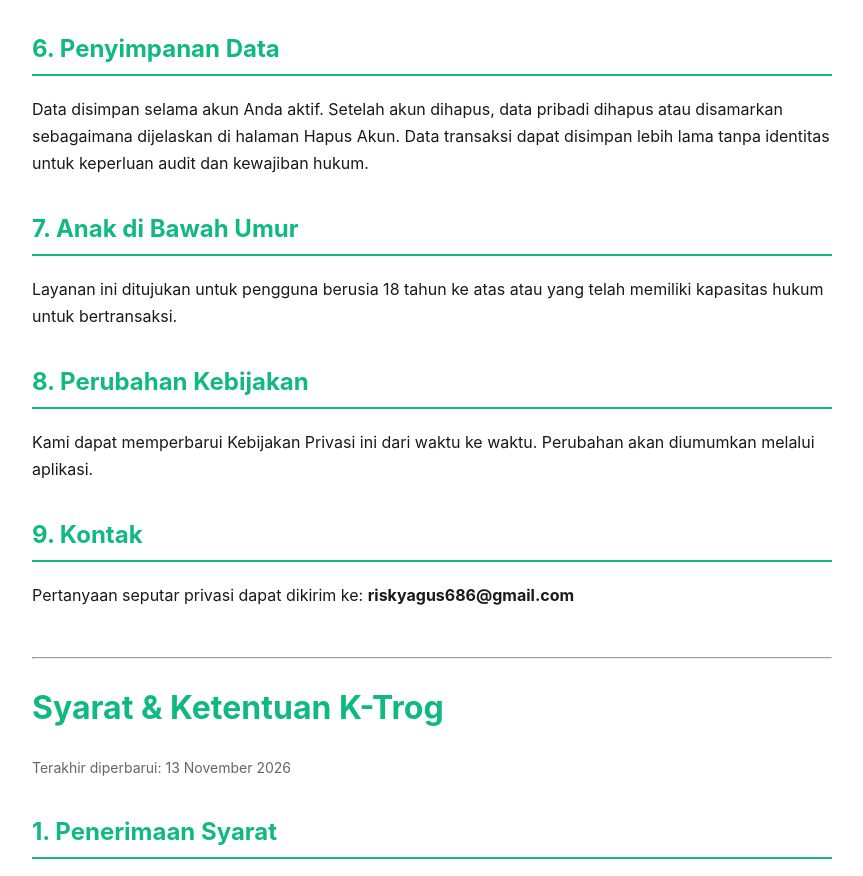
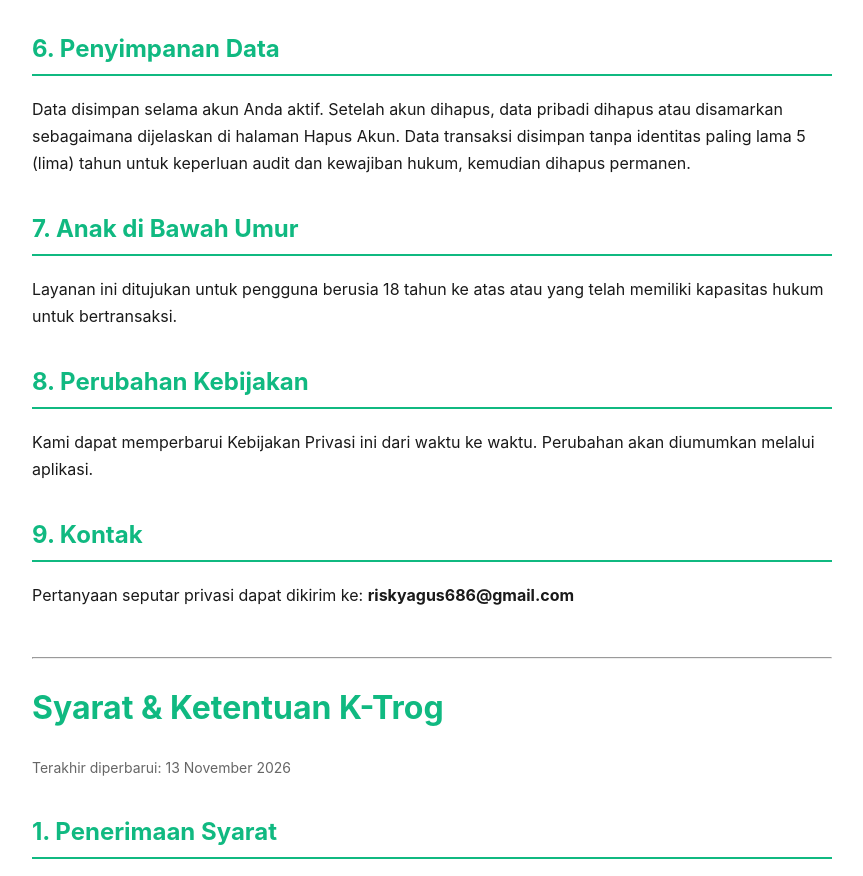
Before and after one commit to riskyagus686-pixel/ktrog-legal, a plain HTML site: page index.html in a window 1280 px wide. Shown: the part 1742-2618 px from the top of the page, without its empty margins (208-1071 px from the left). Drawn offline with Linux system fonts and the light colour scheme.

Commit message:
Tambah periode retensi data transaksi

```diff
--- a/index.html
+++ b/index.html
@@ -64,7 +64,7 @@
 </ul>
 
 <h2>6. Penyimpanan Data</h2>
-<p>Data disimpan selama akun Anda aktif. Setelah akun dihapus, data pribadi dihapus atau disamarkan sebagaimana dijelaskan di halaman Hapus Akun. Data transaksi dapat disimpan lebih lama tanpa identitas untuk keperluan audit dan kewajiban hukum.</p>
+<p>Data disimpan selama akun Anda aktif. Setelah akun dihapus, data pribadi dihapus atau disamarkan sebagaimana dijelaskan di halaman Hapus Akun. Data transaksi disimpan tanpa identitas paling lama 5 (lima) tahun untuk keperluan audit dan kewajiban hukum, kemudian dihapus permanen.</p>
 
 <h2>7. Anak di Bawah Umur</h2>
 <p>Layanan ini ditujukan untuk pengguna berusia 18 tahun ke atas atau yang telah memiliki kapasitas hukum untuk bertransaksi.</p>
```
Also changed, not shown: hapus-akun.html (+1 -1 lines).
